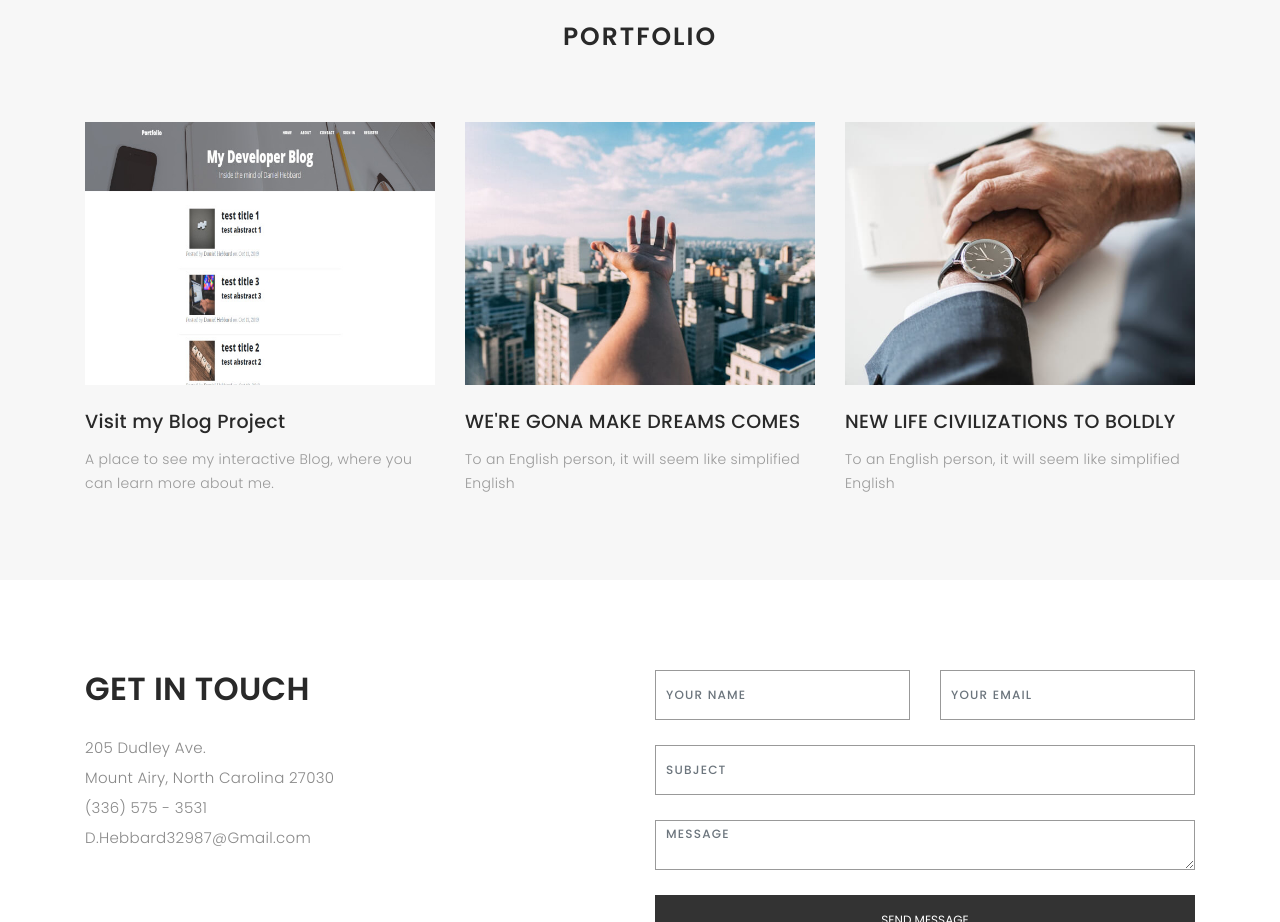
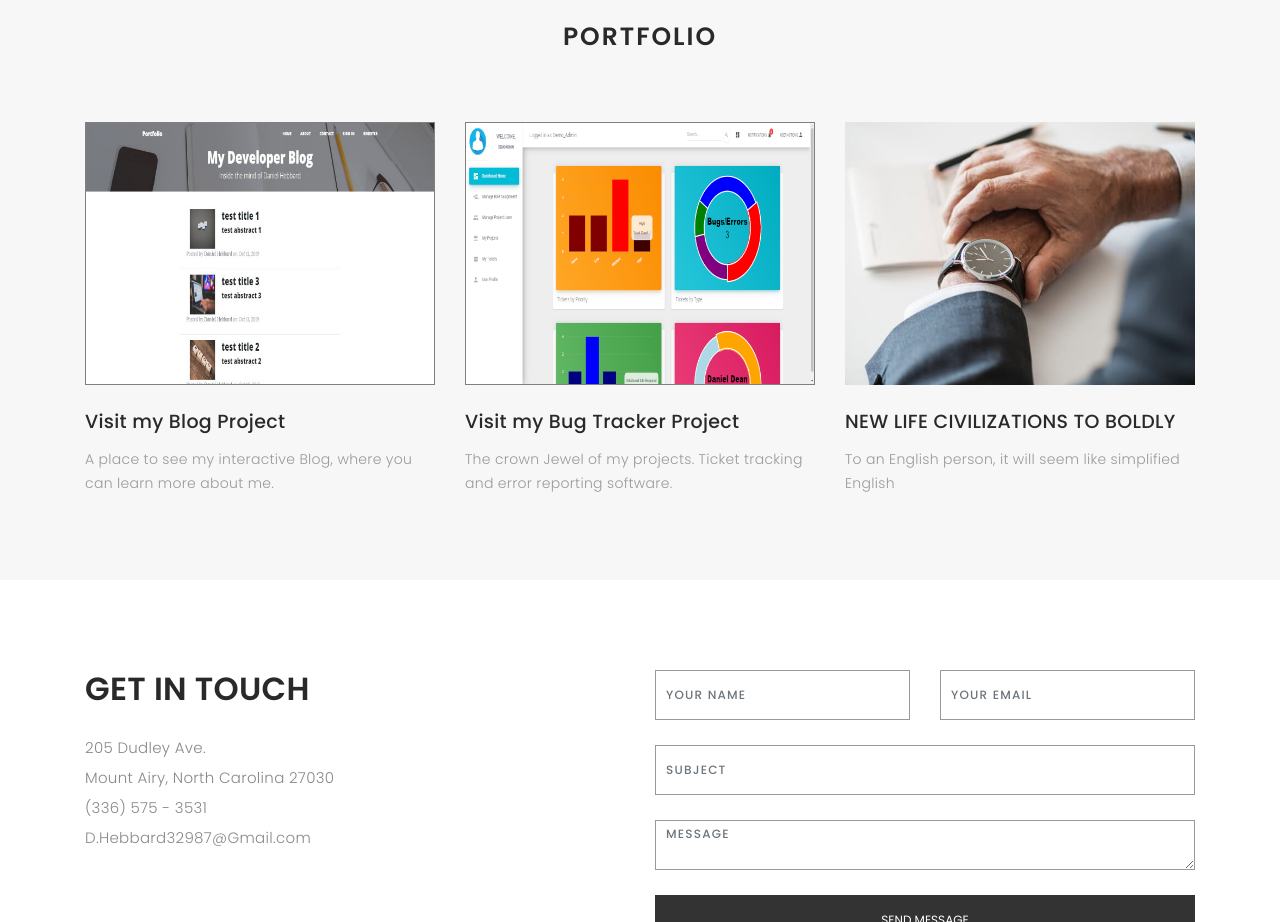
Before and after one commit to ArcadiaSin067/DHPortfolio, a plain HTML site: page DHPortfolio/index.html in a window 1280 px wide. Shown: the part 2760-3682 px from the top of the page. Drawn offline with nearby package versions, Linux system fonts and the light colour scheme; files whose address does not match are found by name; a web font is replaced by a local one.

Commit message:
Added bugtracker link

```diff
--- a/DHPortfolio/index.html
+++ b/DHPortfolio/index.html
@@ -266,7 +266,7 @@
                     <div class="col-lg-4 col-md-6">
                         <div class="journal-info">
 
-                            <a href="https://dhblog.azurewebsites.net"><img src="Img/blog-post-1.jpg" alt="img" /></a>
+                            <a href="https://dhblog.azurewebsites.net"><img style="border: 1px solid grey" src="Img/blog-post-1.jpg" alt="img" /></a>
 
                             <div class="journal-txt">
 
@@ -283,13 +283,13 @@
                     <div class="col-lg-4 col-md-6">
                         <div class="journal-info">
 
-                            <a href="blog-single.html"><img src="Img/blog-post-2.jpg" class="img-responsive" alt="img"></a>
+                            <a href="https://dhbugtracker.azurewebsites.net/"><img style="border: 1px solid grey" src="Img/BugTracker.png" class="img-responsive" alt="img"></a>
 
                             <div class="journal-txt">
 
-                                <h4><a href="#blog-single.html">WE'RE GONA MAKE DREAMS COMES</a></h4>
+                                <h4><a href="https://dhbugtracker.azurewebsites.net/">Visit my Bug Tracker Project</a></h4>
                                 <p class="separator">
-                                    To an English person, it will seem like simplified English
+                                    The crown Jewel of my projects. Ticket tracking and error reporting software.
                                 </p>
 
                             </div>
```
Also changed, not shown: DHPortfolio/Img/BugTracker.png (added), 1 other file.
